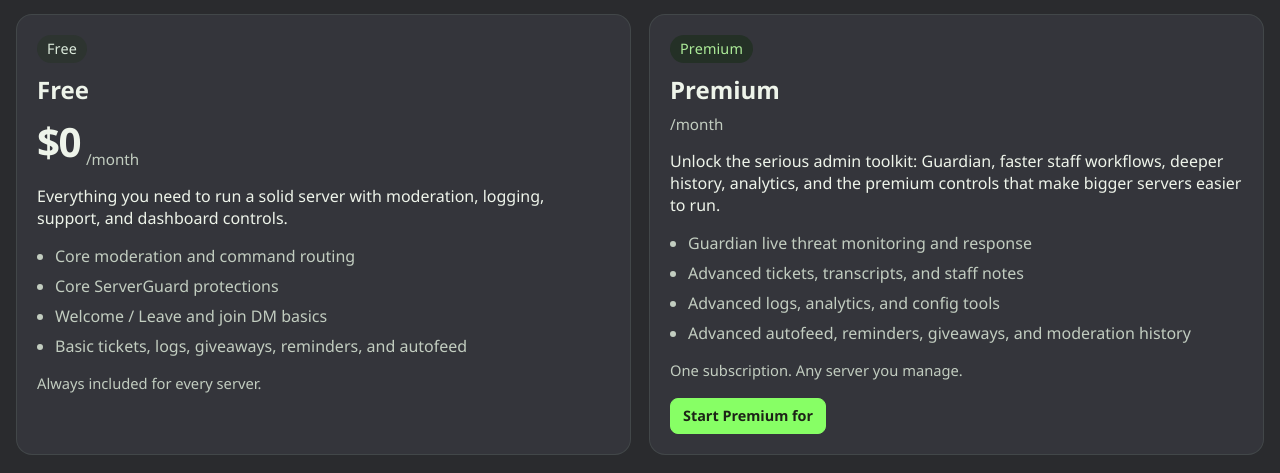
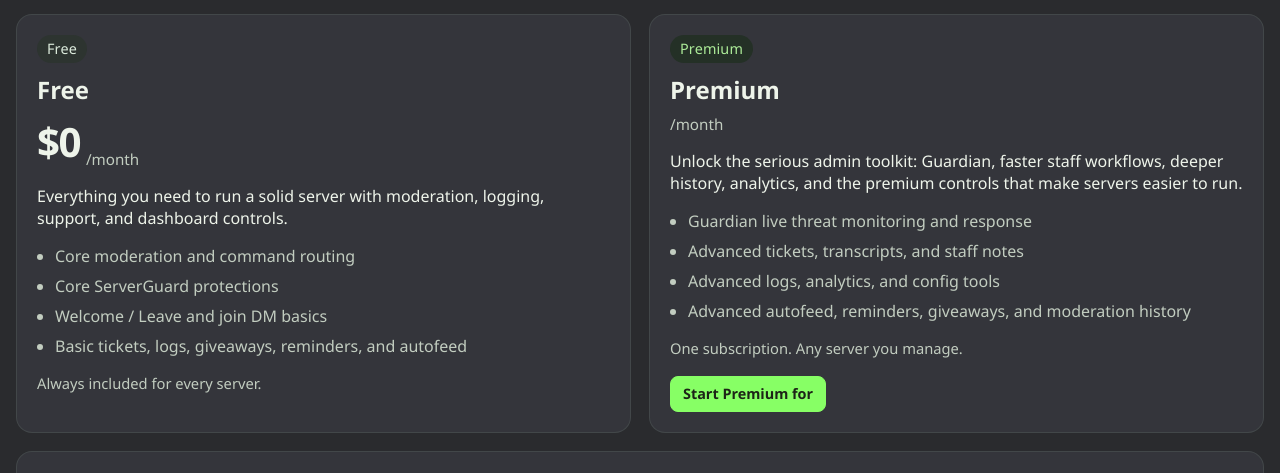
Before and after one commit to TreyvoPrime/SAAS_UPGRADE2, a Python web app: template dashboard/templates/billing.html in a window 1280 px wide; the page is wider, and only the part inside the window is pictured. Shown: the part 457-930 px from the top of that part. Run offline with Jinja, Linux system fonts and the light colour scheme; the template is opened without the code that fills it, so the values that code supplies are empty.

Commit message:
Tighten premium billing copy

```diff
--- a/dashboard/templates/billing.html
+++ b/dashboard/templates/billing.html
@@ -88,7 +88,7 @@
                 </div>
                 <h2>Premium</h2>
                 <div class="billing-price">{{ premium_price_display.split('/')[0] }}<span>/month</span></div>
-                <p>Unlock the serious admin toolkit: Guardian, faster staff workflows, deeper history, analytics, and the premium controls that make bigger servers easier to run.</p>
+                <p>Unlock the serious admin toolkit: Guardian, faster staff workflows, deeper history, analytics, and the premium controls that make servers easier to run.</p>
                 <ul class="billing-feature-list">
                     <li>Guardian live threat monitoring and response</li>
                     <li>Advanced tickets, transcripts, and staff notes</li>
```
